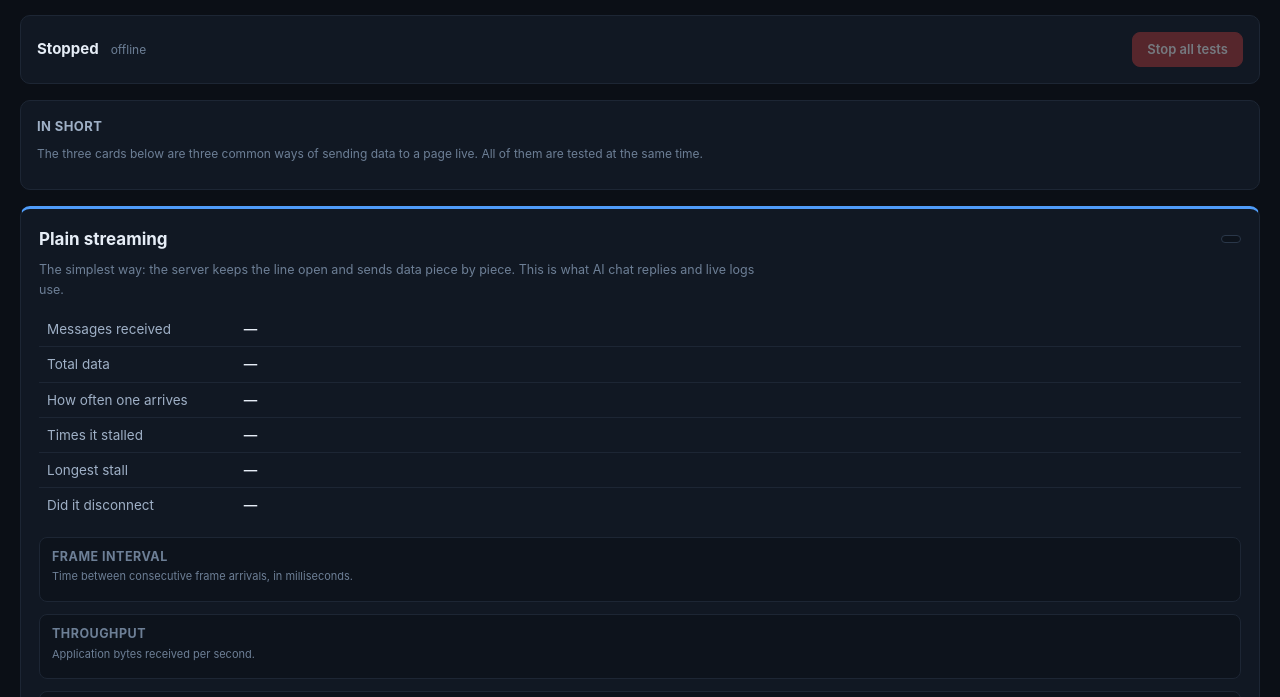
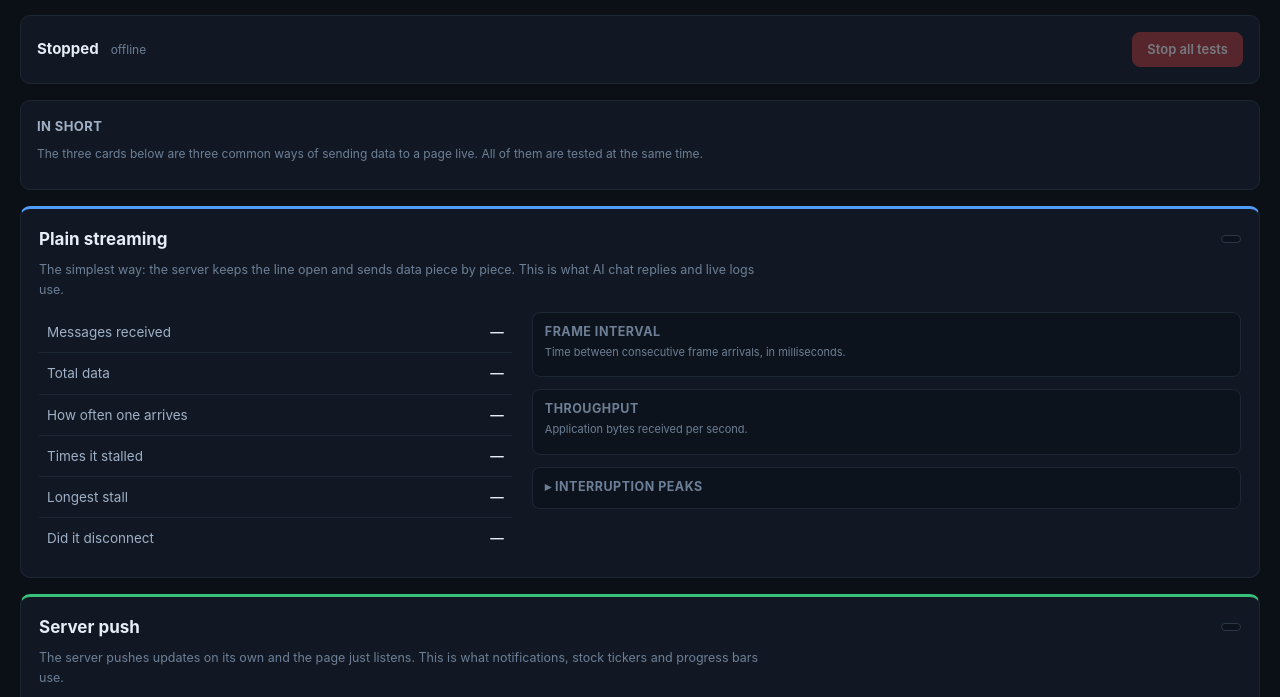
Before and after one commit to higashitaniyume/nsst, a website built with Vite: page web/index.html in a window 1280 px wide. Shown: the part 72-769 px from the top of the page. Built offline with nearby package versions, Linux system fonts and the light colour scheme; files whose address does not match are found by name; what uplot would draw is missing.

Commit message:
fix(web): put each protocol's readings beside its charts, not above them
Stacking the tables full width left a label and its value a thousand pixels
apart with the whole right half of the card empty. A card is now two columns:
the readings on the left, that protocol's own charts on the right, each column
stacking its own contents. Below 980px the charts drop under the readings.

The plain-language verdict moved into the left column so it sits directly under
the numbers it describes, and its rows are a little roomier so a six-row table
does not look abandoned next to a full column of charts.

```diff
--- a/web/src/styles.css
+++ b/web/src/styles.css
@@ -387,19 +387,14 @@ body {
   border-bottom: none;
 }
 
-/* The label column shrinks to its content and the value sits immediately after
-   it. Right-aligning the value would push it to the far edge of a full-width
-   row, thousands of pixels away from the label it belongs to. */
 .metrics-table th {
-  width: 1%;
-  padding-right: 56px;
   font-weight: 400;
   white-space: nowrap;
   color: var(--text-dim);
 }
 
 .metrics-table td {
-  text-align: left;
+  text-align: right;
   font-family: var(--mono);
   font-variant-numeric: tabular-nums;
   color: var(--text);
@@ -521,15 +516,13 @@ body.mode-pro .only-simple {
 }
 
 .simple-table th {
-  width: 1%;
-  padding-right: 48px;
   font-weight: 400;
   white-space: nowrap;
   color: var(--text-dim);
 }
 
 .simple-table td {
-  text-align: left;
+  text-align: right;
   font-weight: 600;
   font-variant-numeric: tabular-nums;
   color: var(--text);
@@ -609,15 +602,40 @@ body.mode-simple .proto-name {
   font-size: 17px;
 }
 
+/* Only six plain-language rows against a full column of charts, so give them a
+   little more room and keep the left column from looking half abandoned. */
+body.mode-simple .simple-table th,
+body.mode-simple .simple-table td {
+  padding-top: 10px;
+  padding-bottom: 10px;
+}
+
+body.mode-simple .simple-verdict {
+  margin-top: 14px;
+}
+
 /* ------------------------------------------------------------------ charts */
 
-/* Each protocol card carries its own charts, one under the other, so a card
-   reads top to bottom: the numbers, then the pictures, then the conclusion. */
+/* A card is two columns: that protocol's readings on the left, its charts on the
+   right. Each column stacks its own contents, so the card uses its width instead
+   of leaving a narrow table adrift in a half-empty row. */
+.proto-body {
+  display: grid;
+  grid-template-columns: minmax(240px, 2fr) minmax(320px, 3fr);
+  gap: 20px;
+  align-items: start;
+  margin-top: 12px;
+}
+
+.proto-data,
+.proto-charts {
+  min-width: 0;
+}
+
 .proto-charts {
   display: flex;
   flex-direction: column;
   gap: 12px;
-  margin-top: 14px;
 }
 
 .mini-chart {
@@ -869,6 +887,14 @@ details.mini-chart:not([open]) .chart {
 
 /* -------------------------------------------------------------- responsive */
 
+/* Below this the two columns can no longer both hold their content, so the
+   charts drop underneath the readings instead of squeezing. */
+@media (max-width: 980px) {
+  .proto-body {
+    grid-template-columns: minmax(0, 1fr);
+  }
+}
+
 @media (max-width: 760px) {
   .app {
     padding: 14px 12px 48px;
@@ -888,20 +914,12 @@ details.mini-chart:not([open]) .chart {
     font-size: 12px;
   }
 
-  .metrics-table th {
-    padding-right: 18px;
-  }
-
   .simple-table th,
   .simple-table td {
     padding: 5px 4px;
     font-size: 13px;
   }
 
-  .simple-table th {
-    padding-right: 16px;
-  }
-
   .simple-summary {
     font-size: 15px;
   }
--- a/web/src/views.ts
+++ b/web/src/views.ts
@@ -466,8 +466,22 @@ export class ProtocolCard {
     charts.className = 'proto-charts';
     charts.append(interval.root, throughput.root, peaks.root);
 
-    // Numbers first, then the charts, then the conclusion — in both views.
-    root.append(head, endpoint, about, simple.block, pro, charts, simple.verdict, verdict);
+    // Readings on the left, charts on the right. Each column stacks its own
+    // contents, so a full-width card uses its width instead of leaving a narrow
+    // table adrift in empty space.
+    //
+    // The plain-language verdict goes inside the left column so it sits directly
+    // under the numbers it describes; in the professional view the two tables
+    // already fill that column, so that verdict spans the card instead.
+    const data = document.createElement('div');
+    data.className = 'proto-data';
+    data.append(simple.block, simple.verdict, pro);
+
+    const body = document.createElement('div');
+    body.className = 'proto-body';
+    body.append(data, charts);
+
+    root.append(head, endpoint, about, body, verdict);
 
     this.root = root;
     this.chartSlots = { interval: interval.body, throughput: throughput.body, peaks: peaks.body };
```
Also changed, not shown: README.md, internal/webui/dist/assets/index-7S6Yu7j3.js (deleted), internal/webui/dist/assets/index-BLUiIVhf.css (deleted), internal/webui/dist/assets/index-X5au7ovX.css (added), internal/webui/dist/assets/index-yY-2YF6W.js (added), internal/webui/dist/index.html.
